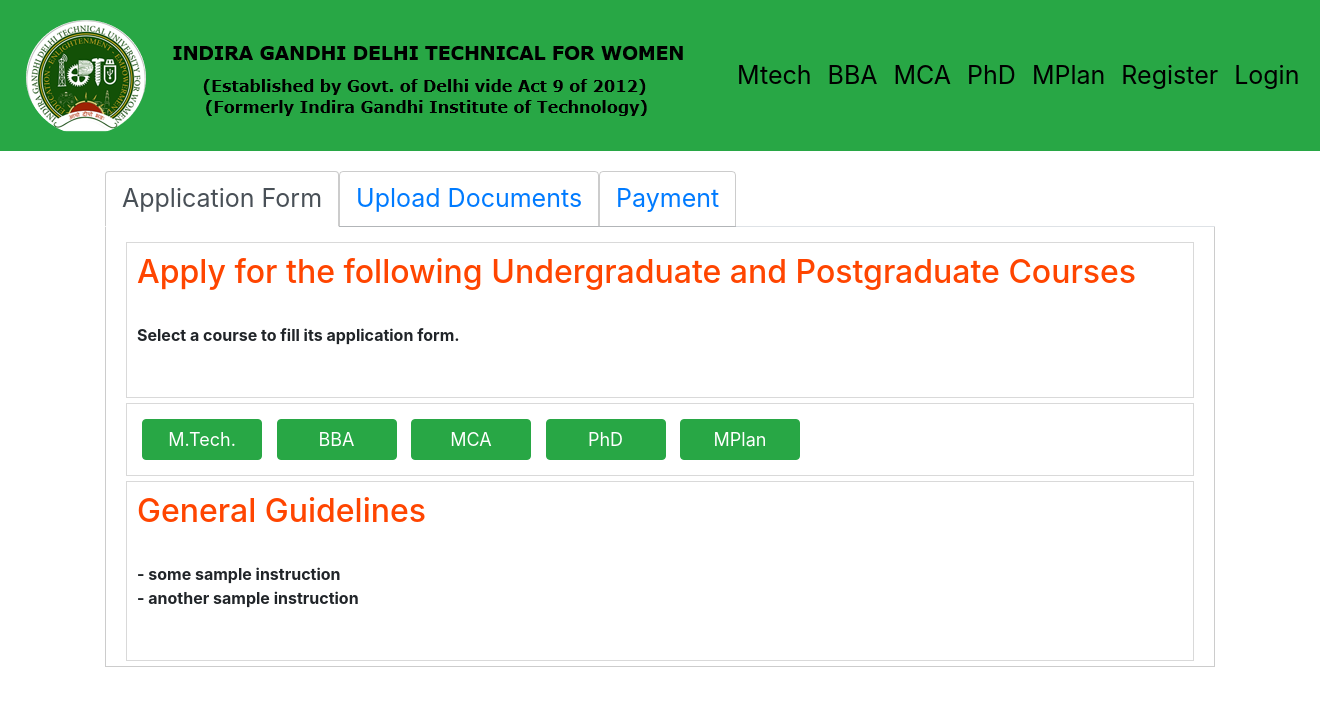
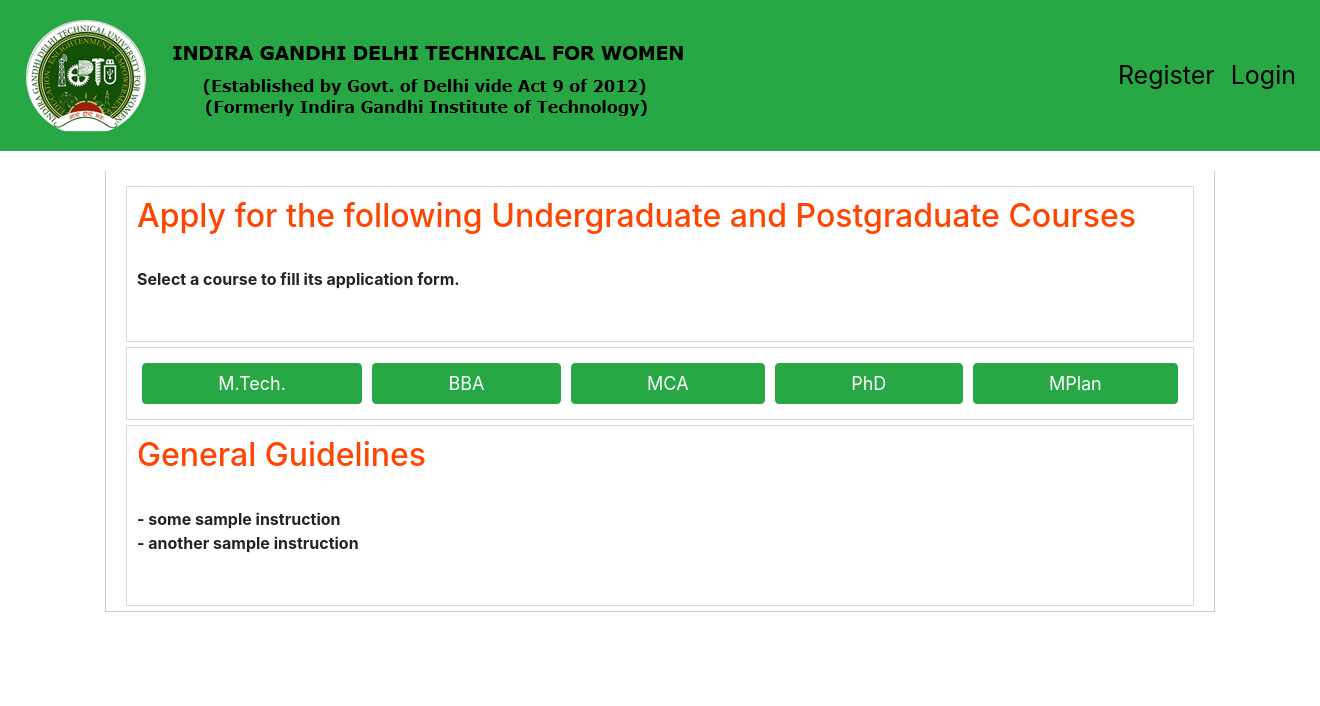
Before and after one commit to Anjibansal/application-portal, a PHP site: page /MyProjects/mainpage.html in a window 1320 px wide. Shown: the top 706 px of the page. Run offline with PHP 8.4, Linux system fonts and the light colour scheme.

Commit message:
Removed tabs from mainpage.html

```diff
--- a/mainpage.html
+++ b/mainpage.html
@@ -28,22 +28,6 @@
       <div class="collapse navbar-collapse" id="navbarSupportedContent">
         <ul class="navbar-nav ml-auto">
           <li class="nav-item">
-            <a class="nav-link" href="#">Mtech</a>
-          </li>
-          <li class="nav-item">
-            <a class="nav-link" href="#">BBA</a>
-          </li>
-          <li class="nav-item">
-            <a class="nav-link" href="#">MCA</a>
-          </li>
-          <li class="nav-item">
-            <a class="nav-link" href="#">PhD</a>
-          </li>
-          <li class="nav-item">
-            <a class="nav-link" href="#">MPlan</a>
-          </li>
-
-          <li class="nav-item">
             <a class="nav-link" href="#">Register</a>
           </li>
           <li class="nav-item">
@@ -57,57 +41,10 @@
     <div class="container">
       <div class="row">
         <div class="col-12">
-          <ul class="nav nav-tabs" id="myTab" role="tablist">
-            <li class="nav-item">
-              <a
-                class="nav-link active"
-                id="imp-info"
-                data-toggle="tab"
-                href="#info"
-                role="tab"
-                aria-controls="info"
-                aria-selected="true"
-                >Application Form</a
-              >
-            </li>
-            <li class="nav-item">
-              <a
-                class="nav-link"
-                id="up-docs"
-                data-toggle="tab"
-                href="#docs"
-                role="tab"
-                aria-controls="docs"
-                aria-selected="false"
-                >Upload Documents</a
-              >
-            </li>
-            <li class="nav-item">
-              <a
-                class="nav-link"
-                id="make-payment"
-                data-toggle="tab"
-                href="#payment"
-                role="tab"
-                aria-controls="payment"
-                aria-selected="false"
-                >Payment</a
-              >
-            </li>
-          </ul>
-          <!-- Tab panes -->
-          <div class="tab-content">
-            <div
-              class="tab-pane active"
-              id="info"
-              role="tabpanel"
-              aria-labelledby="imp-info"
-            >
           <div class="container info-container">
             <div class="info">
               <h2 class="topic">
-                    Apply for the following Undergraduate and Postgraduate
-                    Courses
+                Apply for the following Undergraduate and Postgraduate Courses
               </h2>
               <br />
               <p>
@@ -115,7 +52,7 @@
               </p>
               <br />
             </div>
-                <div class="info">
+            <div class="info flexbuttons">
               <button class="btn btn-success applybtn">M.Tech.</button>
               <button class="btn btn-success applybtn">BBA</button>
               <button class="btn btn-success applybtn">MCA</button>
@@ -129,82 +66,10 @@
               <br />
               <p>
                 <b
-                      >- some sample instruction <br />- another sample
-                      instruction
+                  >- some sample instruction <br />- another sample instruction
                 </b>
               </p>
               <br />
-                </div>
-              </div>
-            </div>
-
-            <div
-              class="tab-pane"
-              id="docs"
-              role="tabpanel"
-              aria-labelledby="up-docs"
-            >
-              <div class="container info-container">
-                <div class="info">
-                  <h2 class="topic">
-                    Upload the following documents
-                  </h2>
-                  <br />
-                  <p>
-                    <b
-                      >NOTE: Please adhere to the format and dimensions of the
-                      documents mentioned.</b
-                    >
-                  </p>
-                  <br />
-                </div>
-              </div>
-            </div>
-            <div
-              class="tab-pane"
-              id="payment"
-              role="tabpanel"
-              aria-labelledby="make-payment"
-            >
-              <div class="container info-container">
-                <div class="info">
-                  <h2 class="topic">
-                    Payment of Registration Fee
-                  </h2>
-                  <br />
-                  <p>
-                    <b>Complete payment for successful registration.</b>
-                  </p>
-                  <br />
-                  <p>
-                    <b>Registration fee : Rs. 500/- for each course</b>
-                  </p>
-                </div>
-
-                <div class="info">
-                  <h2 class="topic">
-                    Choose Payment Method
-                  </h2>
-                  <br />
-                  <p>
-                    <b>Credit Card</b>
-                  </p>
-                  <br />
-                  <p>
-                    <b>Debit Card</b>
-                  </p>
-                  <br />
-                  <p>
-                    <b>Net Banking</b>
-                  </p>
-                </div>
-                <div class="info">
-                  <button class="btn btn-success applybtn">Pay Now</button>
-                  <button class="btn btn-success applybtn">
-                    Cancel Transaction
-                  </button>
-                </div>
-              </div>
             </div>
           </div>
         </div>
--- a/regisHome.css
+++ b/regisHome.css
@@ -61,7 +61,15 @@
 	font-weight: bold;
 }
 .applybtn{
-	min-width: 120px;
 	margin: 5px;
 	font-size: 18px;
 }
+
+.flexbuttons{
+	display: flex;
+	justify-content: space-around;
+
+}
+.flexbuttons button{
+	flex-grow: 1;
+}
```
Lines whose indentation alone changed are shown as unchanged.
